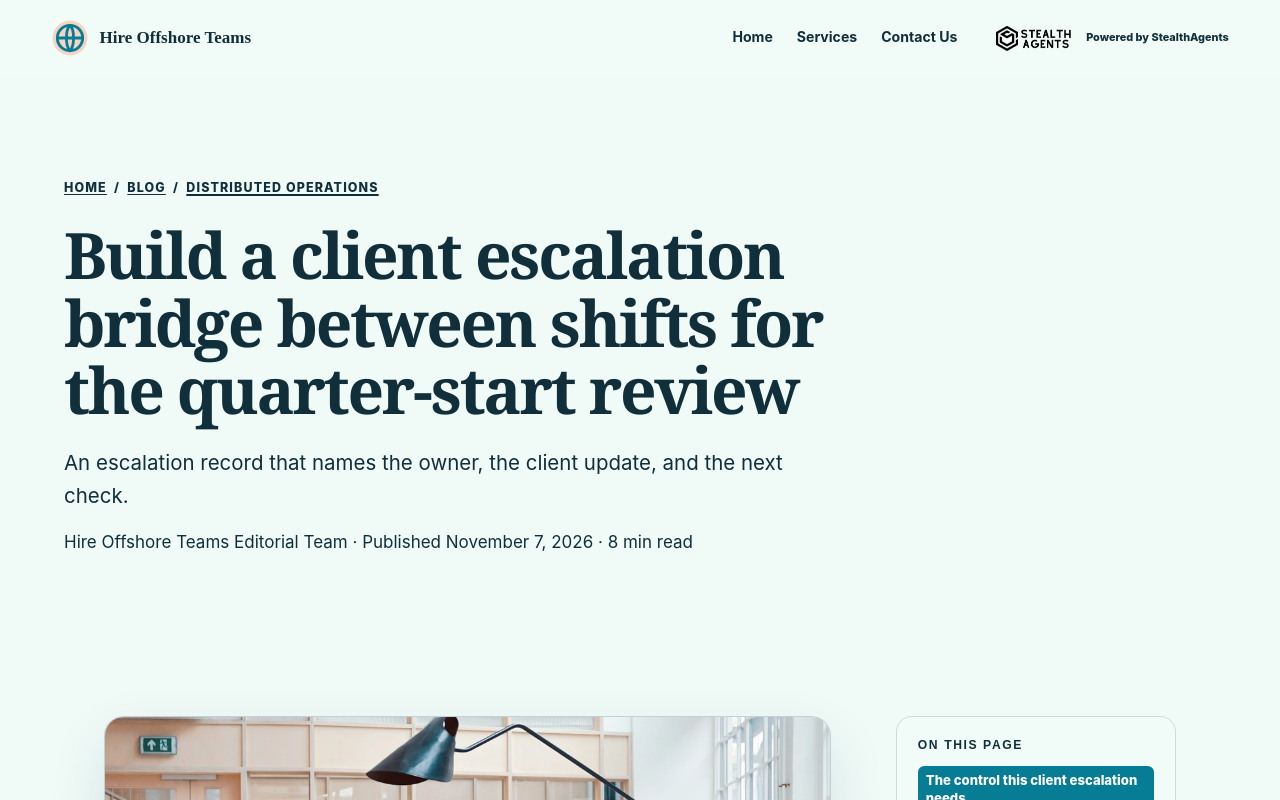
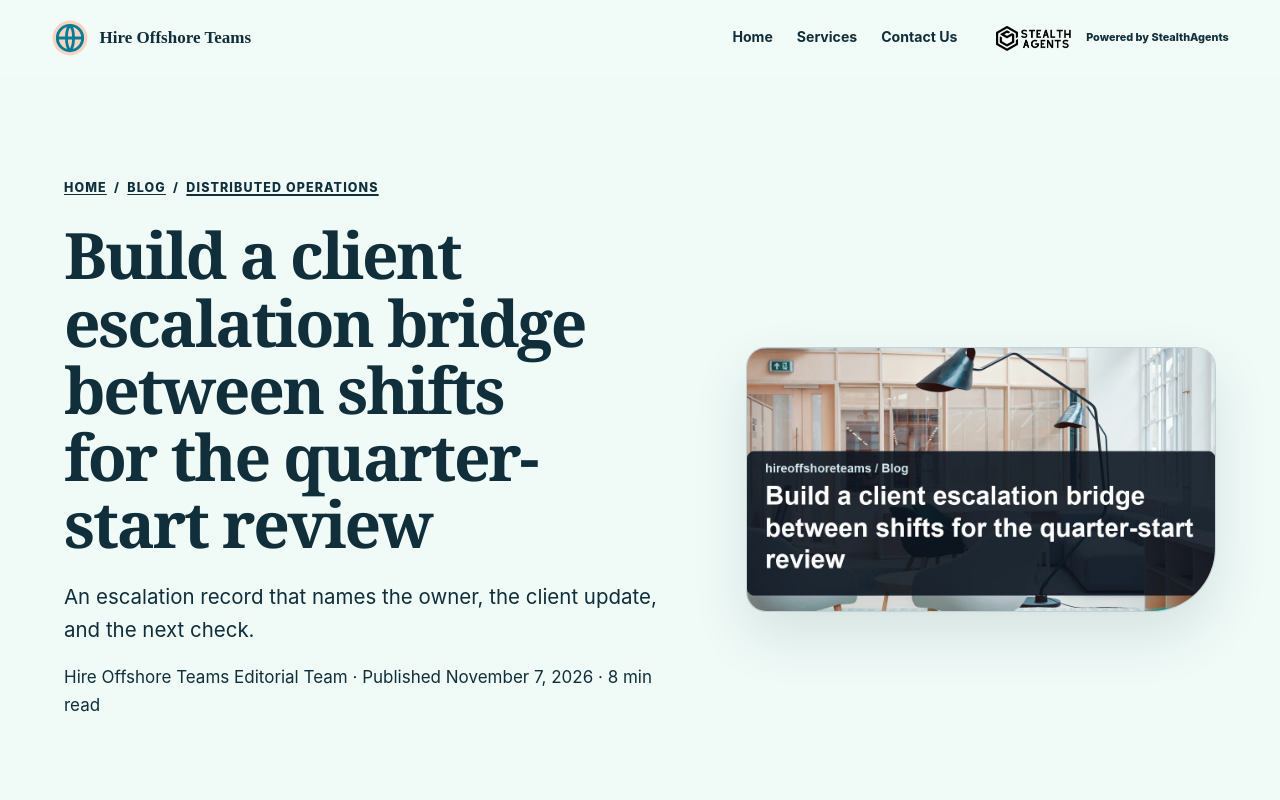
Before and after one commit to coolifystealthagents/hire-offshore-teams, a Next.js app: page /blog/build-a-client-escalation-bridge-between-shifts-for-the-quarter-start-review in a window 1280 px wide. Shown: the top 800 px of the page. Built offline with nearby package versions, Linux system fonts and the light colour scheme.

Commit message:
Move blog images into article heroes

```diff
--- a/app/blog/[slug]/page.tsx
+++ b/app/blog/[slug]/page.tsx
@@ -52,9 +52,16 @@ export default async function Page({ params }: { params: Promise<{ slug: string
     <script type="application/ld+json" dangerouslySetInnerHTML={{ __html: JSON.stringify(articleSchema).replace(/</g, '\\u003c') }} />
     <header className="page-hero editorial-hero">
       <nav className="editorial-breadcrumb" aria-label="Breadcrumb"><Link href="/">Home</Link><span aria-hidden="true">/</span><Link href="/blog">Blog</Link><span aria-hidden="true">/</span><Link href={categoryHref}>{post.category}</Link></nav>
-      <h1>{post.title}</h1>
-      <p className="editorial-dek">{post.description}</p>
-      <p className="meta">{site.name} Editorial Team · Published <time dateTime={post.publishedAt}>{displayPublishedDate(post.publishedAt)}</time> · {post.readTime}</p>
+      <div className="editorial-hero-grid">
+        <div className="editorial-hero-copy">
+          <h1>{post.title}</h1>
+          <p className="editorial-dek">{post.description}</p>
+          <p className="meta">{site.name} Editorial Team · Published <time dateTime={post.publishedAt}>{displayPublishedDate(post.publishedAt)}</time> · {post.readTime}</p>
+        </div>
+        <figure className="article-hero-image editorial-hero-image">
+          <Image src={heroImage} alt={`Editorial illustration for ${post.title}`} width={1200} height={630} sizes="(max-width: 960px) 90vw, 42vw" priority />
+        </figure>
+      </div>
     </header>
     <section className="content-wrap article-layout">
       <ArticleSidebar
@@ -69,9 +76,6 @@ export default async function Page({ params }: { params: Promise<{ slug: string
         sources={[{ href: post.source.url, label: post.source.label }]}
       />
       <article className="editorial-article">
-        <figure className="article-hero-image">
-          <Image src={heroImage} alt={`Editorial illustration for ${post.title}`} width={1200} height={630} sizes="(max-width: 900px) 90vw, 760px" priority />
-        </figure>
         {post.sections.map((section, sectionIndex) => <section className="article-section" key={section.heading} aria-labelledby={headingId(section.heading)}>
           <h2 id={headingId(section.heading)}>{section.heading}</h2>
           {section.paragraphs.map((paragraph, paragraphIndex) => <p key={`${section.heading}-${paragraphIndex}`}>{paragraph}</p>)}
--- a/app/editorial.css
+++ b/app/editorial.css
@@ -9,6 +9,22 @@
   font-size: clamp(2.55rem, 5vw, 4.8rem);
   line-height: 1.05;
   text-wrap: balance;
+}
+
+.editorial-hero-grid {
+  display: grid;
+  grid-template-columns: minmax(0, 1.05fr) minmax(320px, .8fr);
+  align-items: center;
+  gap: clamp(2rem, 5vw, 5rem);
+}
+
+.editorial-hero-copy {
+  min-width: 0;
+}
+
+.editorial-hero .editorial-hero-image {
+  width: 100%;
+  margin: 0;
 }
 
 .editorial-dek {
@@ -272,6 +288,10 @@
 }
 
 @media (max-width: 960px) {
+  .editorial-hero-grid {
+    grid-template-columns: minmax(0, 760px);
+  }
+
   .article-layout {
     grid-template-areas: "guide" "content";
     grid-template-columns: minmax(0, 760px);
```
Also changed, not shown: 1 other file (tests, documents, lock files or other folders).
